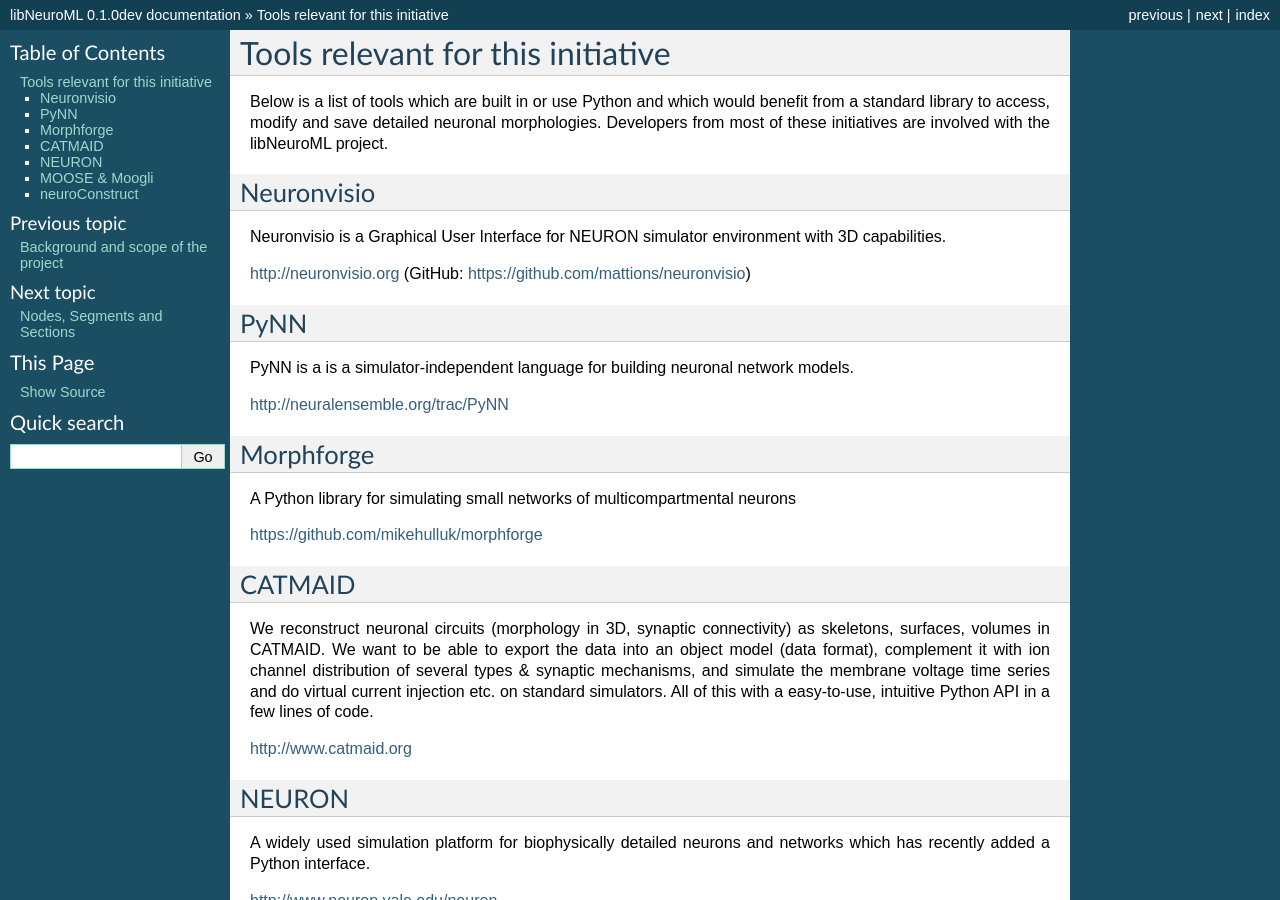
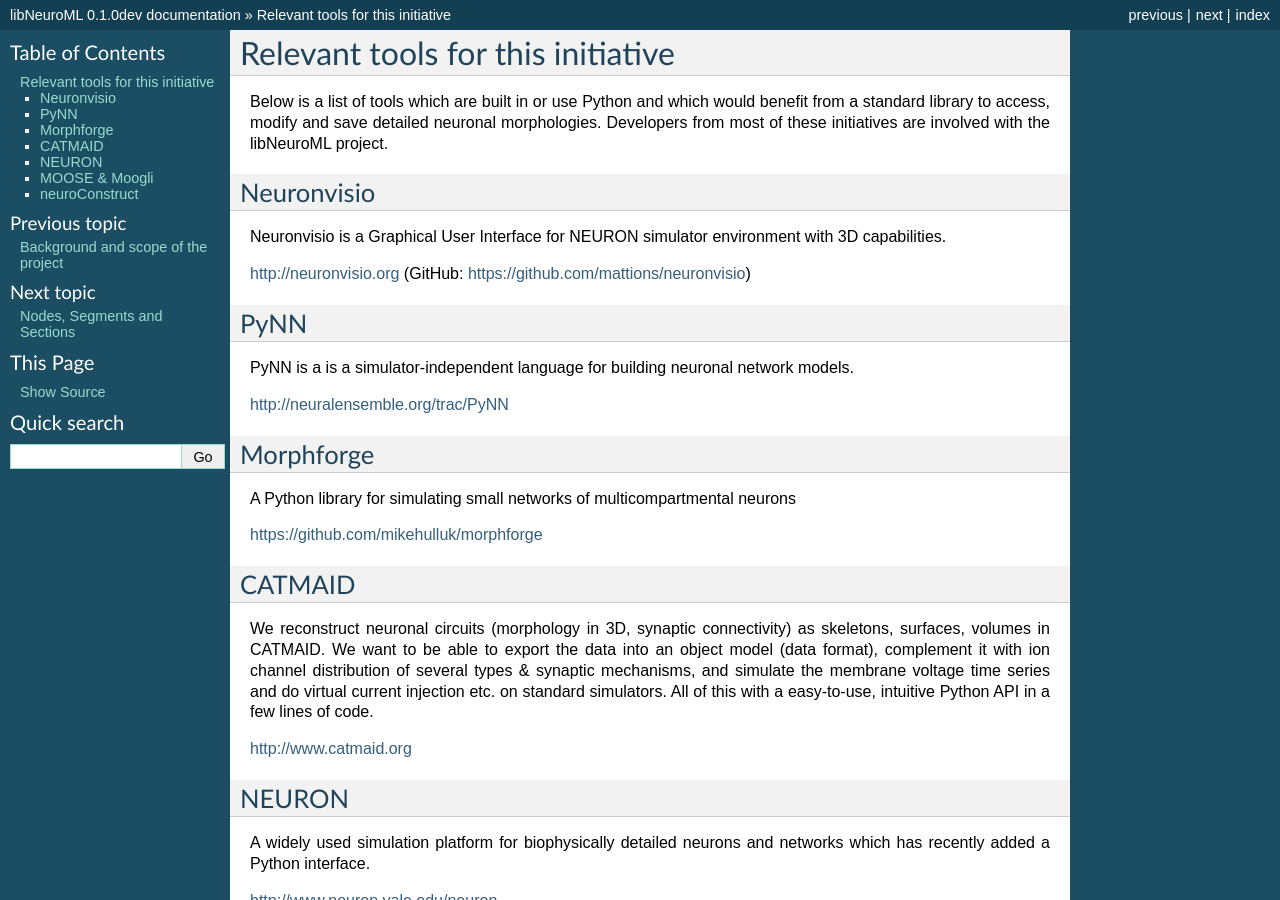
Before and after one commit to NeuralEnsemble/libNeuroML, a Sphinx documentation site: the page built from doc/tools.txt, in a window 1280 px wide and 900 px high. Built offline with Sphinx 7.4.7, drawn with Linux system fonts in a browser that asks for light colours; formulas are drawn with MathJax 3; some of the changed text lies outside the part shown.

Commit message:
Experimenting with readthedocs

```diff
--- a/doc/tools.txt
+++ b/doc/tools.txt
@@ -1,4 +1,4 @@
-Tools relevant for this initiative
+Relevant tools for this initiative
 ==================================
 
 Below is a list of tools which are built in or use Python and which would benefit from a standard library to access,
```
